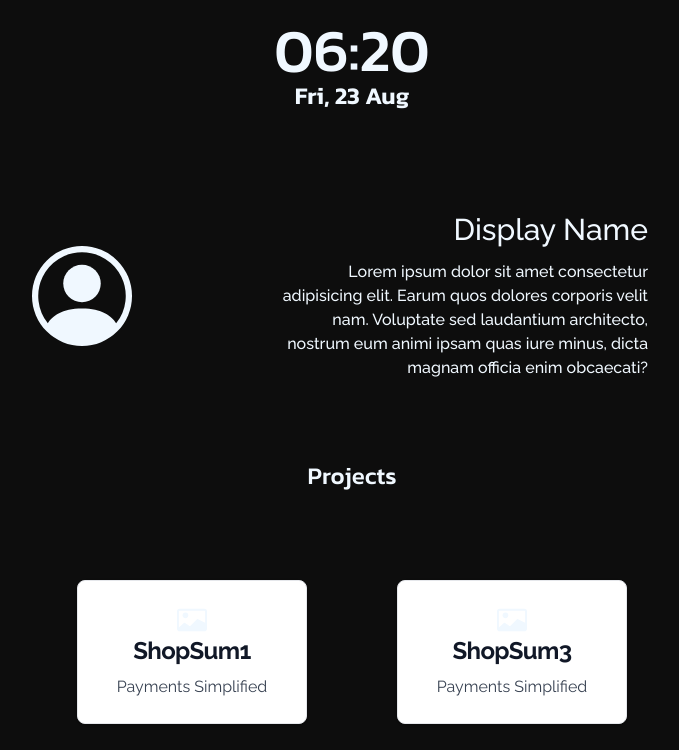
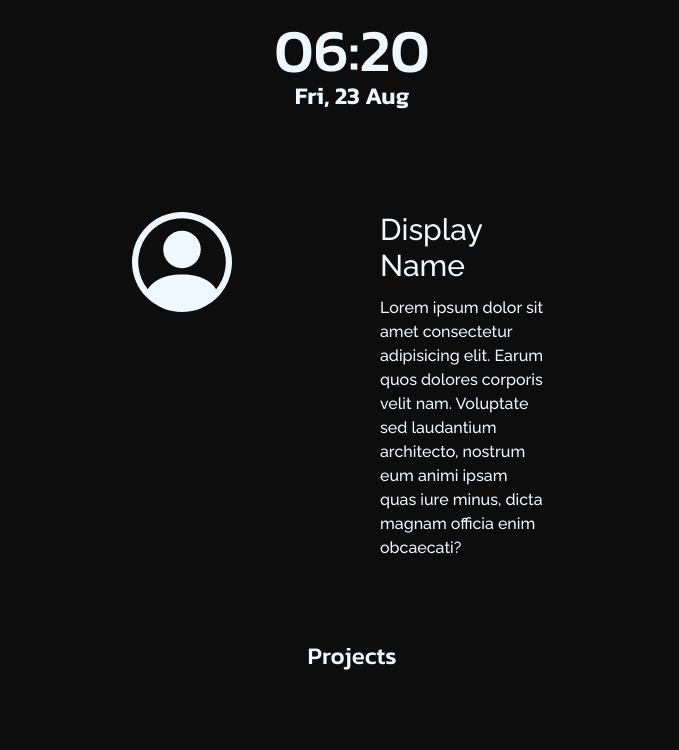
Before and after one commit to makersmecca/Portfolio, a React (Vite) app: page / in a window 1280 px wide. Shown: the top 750 px of the page, without its empty margins (288-967 px from the left). Built offline with nearby package versions, Linux system fonts and the light colour scheme.

Commit message:
updated layout and padding

```diff
--- a/src/Components/Intro.jsx
+++ b/src/Components/Intro.jsx
@@ -20,7 +20,7 @@ const Intro = () => {
       </div> */}
 
       <div className="md:mt-20 mt-10 grid grid-cols-1 lg:grid-cols-3 lg:gap-5 xl:px-80 lg:px-52 md:px-36 px-8">
-        <div className="flex lg:flex-col flex-row justify-center ">
+        <div className="flex justify-center lg:justify-end">
           <svg
             xmlns="http://www.w3.org/2000/svg"
             width="100"
@@ -35,11 +35,11 @@ const Intro = () => {
             />
           </svg>
         </div>
-        <div className="px-6 md:col-span-2 mt-10 lg:mt-0">
-          <h2 className="md:text-3xl text-2xl text-center lg:text-end">
+        <div className="px-6 md:px-20 lg:px-32 md:col-span-2 mt-10 lg:mt-0">
+          <h2 className="md:text-3xl text-2xl text-center lg:text-start">
             Display Name
           </h2>
-          <p className="flex justify-center text-center lg:text-end pt-5 md:pt-3">
+          <p className="flex justify-center text-center lg:text-start pt-5 md:pt-3">
             Lorem ipsum dolor sit amet consectetur adipisicing elit. Earum quos
             dolores corporis velit nam. Voluptate sed laudantium architecto,
             nostrum eum animi ipsam quas iure minus, dicta magnam officia enim
```
